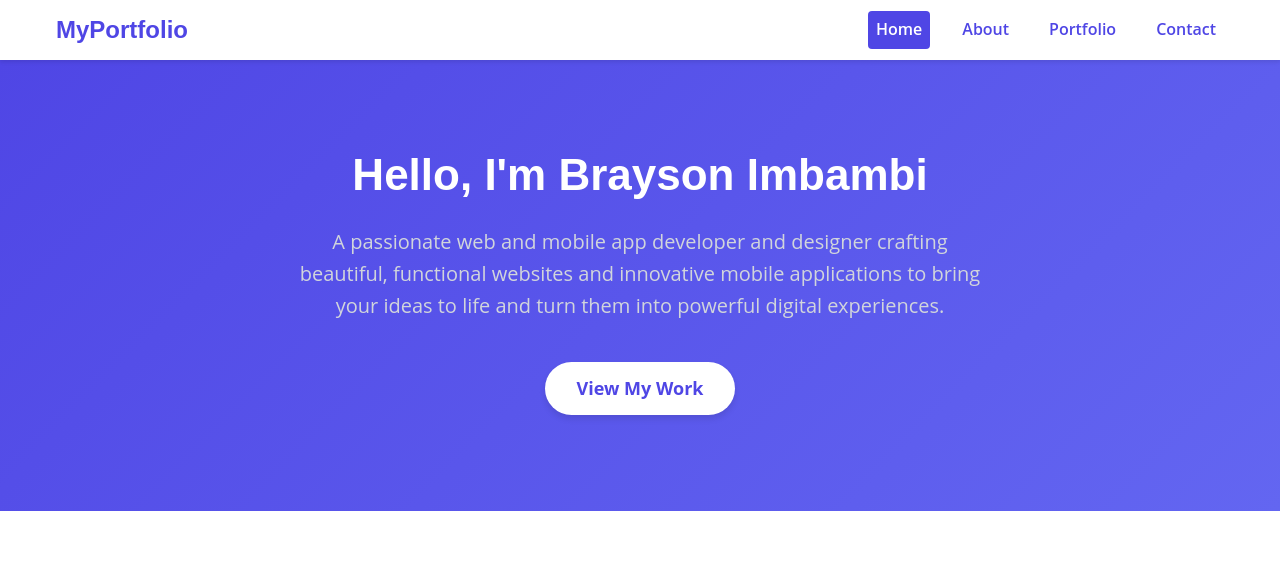
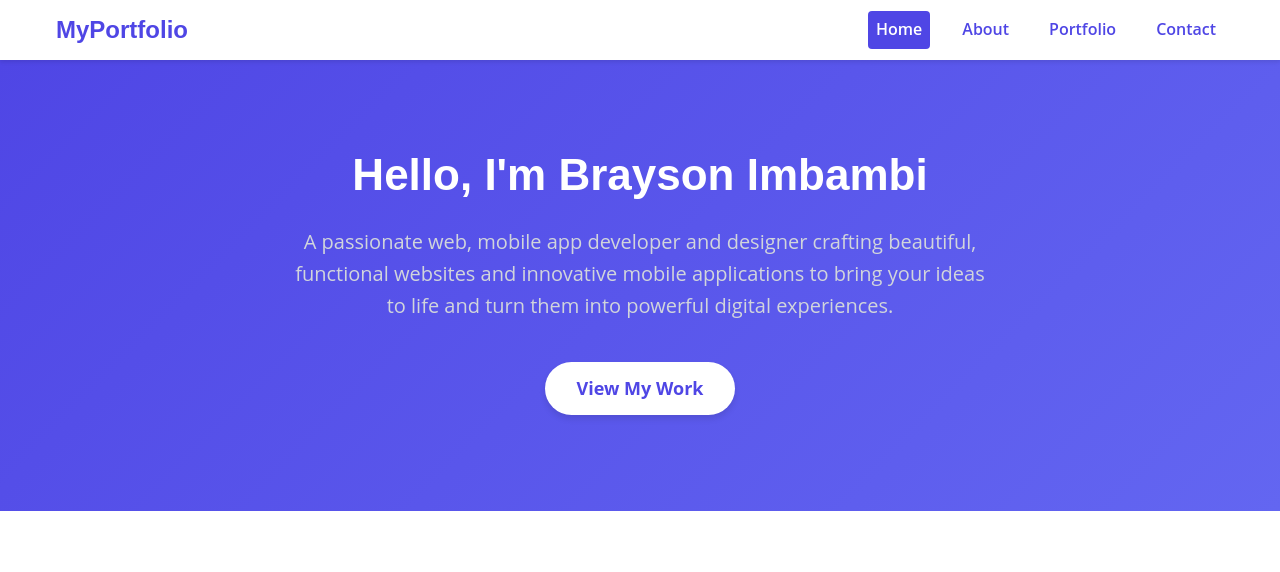
Before and after one commit to braysonimbambi455/Full-personal-portfolio-website, a plain HTML site: page index.html in a window 1280 px wide. Shown: the top 572 px of the page. Drawn offline with Linux system fonts and the light colour scheme.

Commit message:
Updated index.html with new changes

```diff
--- a/index.html
+++ b/index.html
@@ -360,7 +360,7 @@
   <section id="hero" role="banner">
     <div class="container">
       <h1>Hello, I'm Brayson Imbambi</h1>
-      <p>A passionate web and mobile app developer and designer crafting beautiful, functional websites and innovative mobile applications to bring your ideas to life and turn them into powerful digital experiences.</p>
+      <p>A passionate web, mobile app developer and designer crafting beautiful, functional websites and innovative mobile applications to bring your ideas to life and turn them into powerful digital experiences.</p>
       <a href="#portfolio" class="cta-btn" role="button">View My Work</a>
     </div>
   </section>
```
